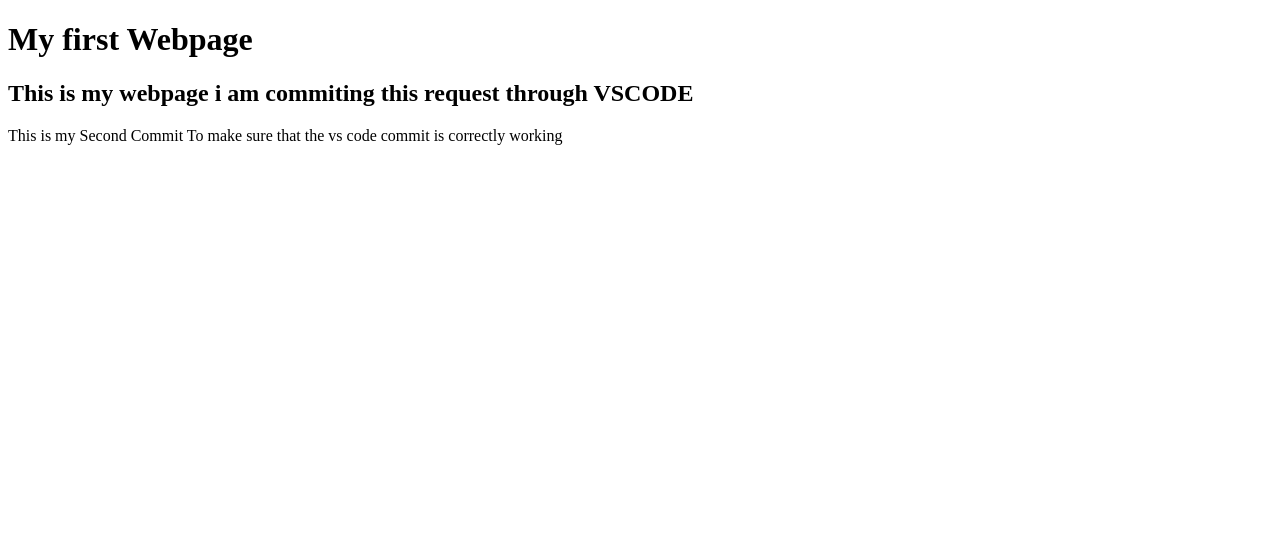
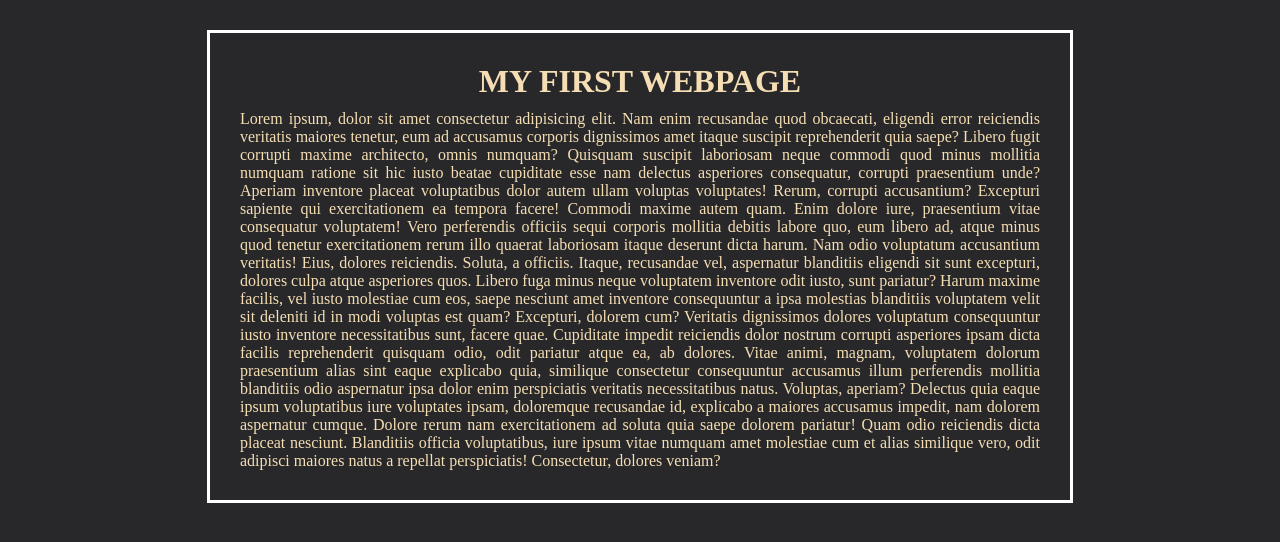
Before and after one commit to naveenprasad07/naveenprasad.github.io, a plain HTML site: page index.html in a window 1280 px wide. Drawn offline with Linux system fonts and the light colour scheme.

Commit message:
Added Script

```diff
--- a/index.html
+++ b/index.html
@@ -4,14 +4,30 @@
 		<meta charset="UTF-8">
 		<meta name="viewport" content="width=device-width, initial-scale=1">
 		<title>PortFolio</title>
+    <link rel="stylesheet" href="style.css">
+    <script defer src="script.js"></script>
 </head>
 <body>
+  <article class="container">
+
+
   <h1>
     My first Webpage
   </h1>
-  <h2>This is my webpage i am commiting this request through VSCODE</h2>
   <p>
-    This is my Second Commit To make sure that the vs code commit is correctly working
+    Lorem ipsum, dolor sit amet consectetur adipisicing elit. Nam enim recusandae quod obcaecati, eligendi error reiciendis veritatis maiores tenetur, eum ad accusamus corporis dignissimos amet itaque suscipit reprehenderit quia saepe?
+    Libero fugit corrupti maxime architecto, omnis numquam? Quisquam suscipit laboriosam neque commodi quod minus mollitia numquam ratione sit hic iusto beatae cupiditate esse nam delectus asperiores consequatur, corrupti praesentium unde?
+    Aperiam inventore placeat voluptatibus dolor autem ullam voluptas voluptates! Rerum, corrupti accusantium? Excepturi sapiente qui exercitationem ea tempora facere! Commodi maxime autem quam. Enim dolore iure, praesentium vitae consequatur voluptatem!
+    Vero perferendis officiis sequi corporis mollitia debitis labore quo, eum libero ad, atque minus quod tenetur exercitationem rerum illo quaerat laboriosam itaque deserunt dicta harum. Nam odio voluptatum accusantium veritatis!
+    Eius, dolores reiciendis. Soluta, a officiis. Itaque, recusandae vel, aspernatur blanditiis eligendi sit sunt excepturi, dolores culpa atque asperiores quos. Libero fuga minus neque voluptatem inventore odit iusto, sunt pariatur?
+    Harum maxime facilis, vel iusto molestiae cum eos, saepe nesciunt amet inventore consequuntur a ipsa molestias blanditiis voluptatem velit sit deleniti id in modi voluptas est quam? Excepturi, dolorem cum?
+    Veritatis dignissimos dolores voluptatum consequuntur iusto inventore necessitatibus sunt, facere quae. Cupiditate impedit reiciendis dolor nostrum corrupti asperiores ipsam dicta facilis reprehenderit quisquam odio, odit pariatur atque ea, ab dolores.
+    Vitae animi, magnam, voluptatem dolorum praesentium alias sint eaque explicabo quia, similique consectetur consequuntur accusamus illum perferendis mollitia blanditiis odio aspernatur ipsa dolor enim perspiciatis veritatis necessitatibus natus. Voluptas, aperiam?
+    Delectus quia eaque ipsum voluptatibus iure voluptates ipsam, doloremque recusandae id, explicabo a maiores accusamus impedit, nam dolorem aspernatur cumque. Dolore rerum nam exercitationem ad soluta quia saepe dolorem pariatur!
+    Quam odio reiciendis dicta placeat nesciunt. Blanditiis officia voluptatibus, iure ipsum vitae numquam amet molestiae cum et alias similique vero, odit adipisci maiores natus a repellat perspiciatis! Consectetur, dolores veniam?
   </p>
+
+</article>
+
 </body>
 </html>
--- /dev/null
+++ b/script.js
@@ -0,0 +1,5 @@
+const h1 = document.querySelector("h1");
+
+h1.addEventListener("click",function(){
+    h1.textContent="Just Started....";
+})
--- /dev/null
+++ b/style.css
@@ -0,0 +1,25 @@
+*{
+    margin : 0;
+    padding : 0;
+    color: wheat;
+}
+
+h1{
+    font-size: 32px;
+    margin-bottom: 10px;
+    text-transform: uppercase;
+
+}
+p{
+    text-align: justify;
+}
+body{
+    background-color: #28282B;
+}
+.container{
+    border: 3px solid #fff;
+    width: 800px;
+    margin : 30px auto;
+    text-align : center;
+    padding: 30px;
+}
```
Also changed, not shown: 1 other file.
